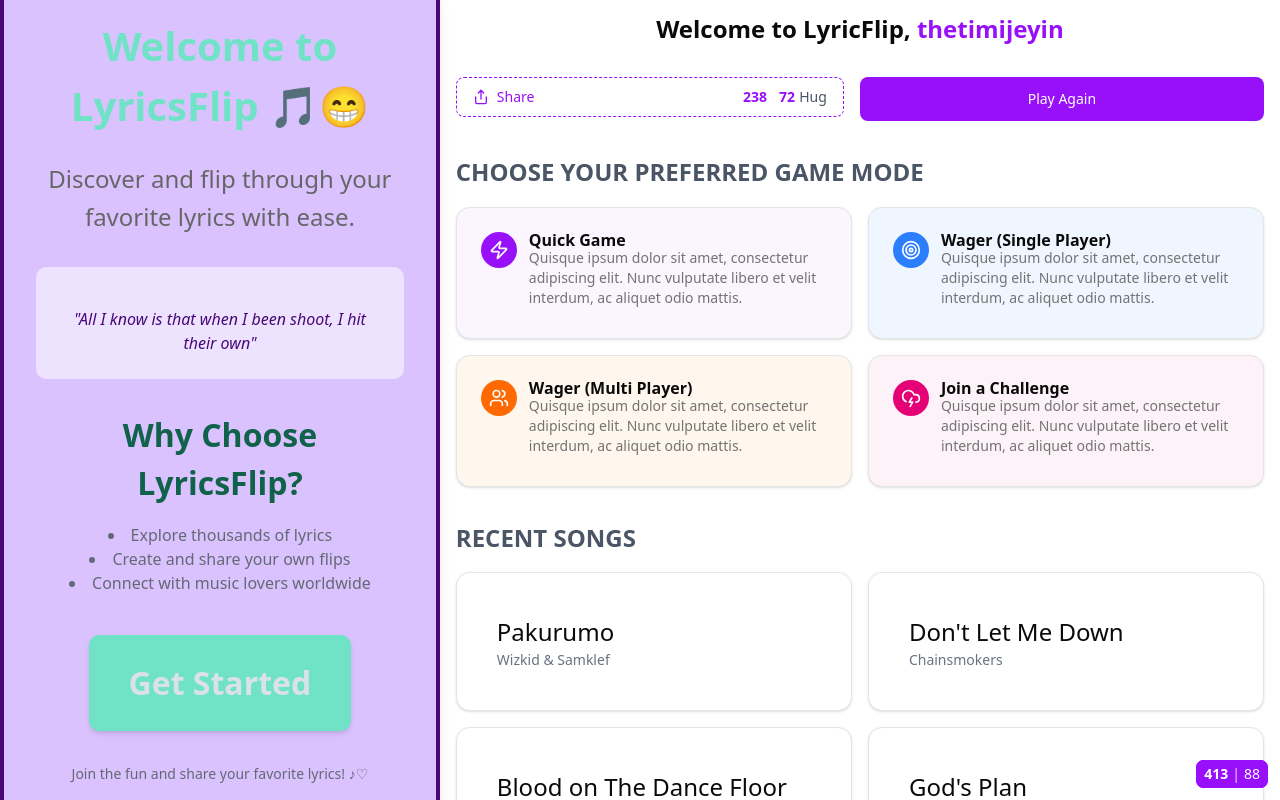
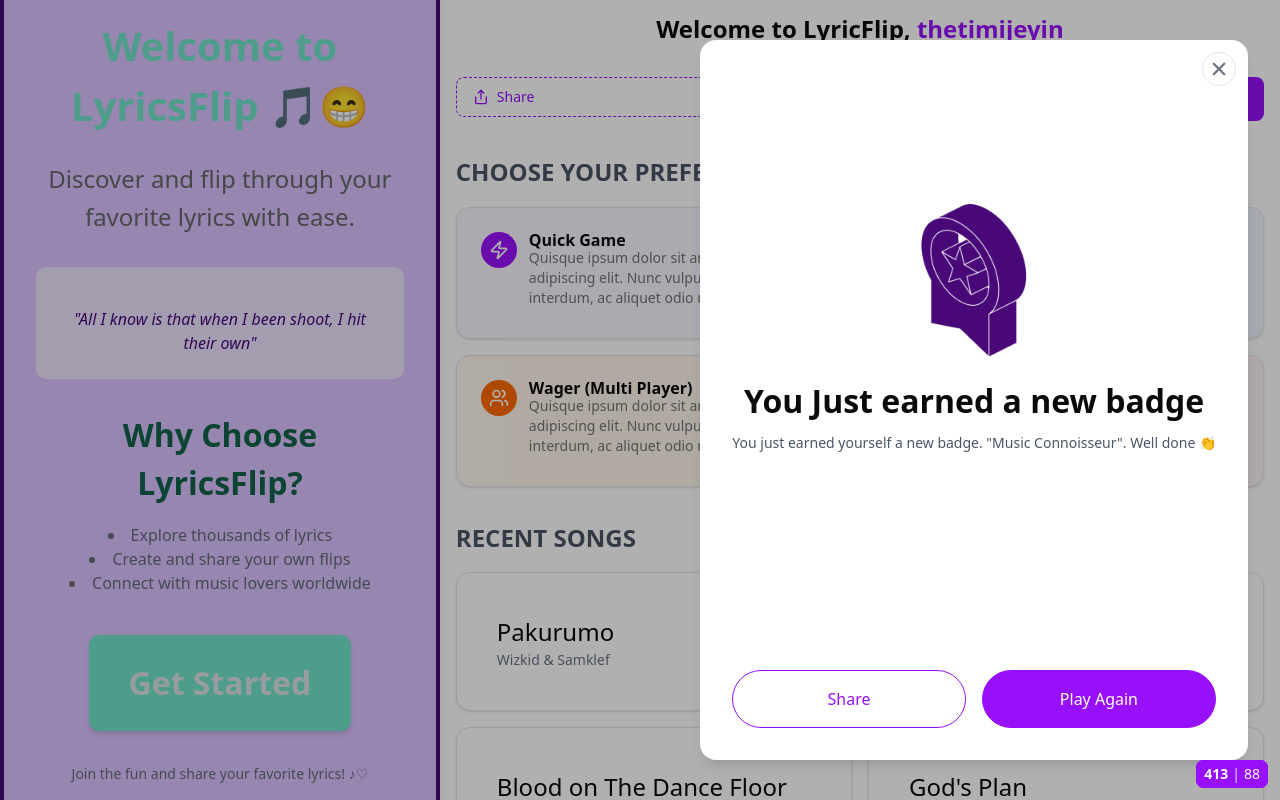
Before and after one commit to songifi/lyricsflip_frontend, a Next.js app: page / in a window 1280 px wide. Shown: the top 800 px of the page. Built offline with nearby package versions, Linux system fonts and the light colour scheme.

Commit message:
feat: add Earned New Badge Modal

```diff
--- a/package.json
+++ b/package.json
@@ -30,6 +30,7 @@
     "eslint-plugin-react": "^7.37.4",
     "eslint-plugin-react-hooks": "^5.2.0",
     "eslint-plugin-typescript": "^0.14.0",
+    "framer-motion": "^12.5.0",
     "immer": "^10.1.1",
     "lucide-react": "^0.483.0",
     "next": "15.2.3",
--- a/src/app/page.tsx
+++ b/src/app/page.tsx
@@ -1,8 +1,11 @@
-import { LyricCard } from "@/components/organisms/LyricCard";
+"use client"
+
+import { LyricCard } from '@/components/organisms/LyricCard';
 import React from 'react';
 import SamplePage from './samplePage';
-import GameResultModal from "@/components/organisms/GameResultModal";
-import GameResultPopup from "@/components/organisms/GameResultPopup";
+import GameResultModal from '@/components/organisms/GameResultModal';
+import GameResultPopup from '@/components/organisms/GameResultPopup';
+import BadgeModal from '@/components/NewBadgeModal/newbadgemodal';
 
 const Home = () => {
   return (
@@ -14,7 +17,7 @@ const Home = () => {
           <h1 className="text-lg3 font-bold text-tealPrimary1">
             Welcome to LyricsFlip 🎵😁
           </h1>
-
+          {/* <BadgeModal onClose={() => {}} /> */}
           {/* Subtitle */}
           <p className="text-lg text-greySecondary1 mt-lg">
             Discover and flip through your favorite lyrics with ease.
@@ -22,7 +25,6 @@ const Home = () => {
 
           {/* Colorful Text Section */}
           <div className="mt-xl p-lg bg-purplePrimary3 rounded-lg">
-
             <p className="text-md text-purplePrimary1 italic mt-md">
               "All I know is that when I been shoot, I hit their own"
             </p>
@@ -51,20 +53,21 @@ const Home = () => {
           </p>
         </div>
         <SamplePage />
-
       </main>
-      <LyricCard lyrics={[
+      <LyricCard
+        lyrics={[
           {
-          text: "First song lyrics here",
-          title: "Song Title",
-          artist: "Artist Name"
+            text: 'First song lyrics here',
+            title: 'Song Title',
+            artist: 'Artist Name',
           },
           {
-          text: "Second song lyrics here",
-          title: "Another Song",
-          artist: "Another Artist"
-        }
-      ]} />
+            text: 'Second song lyrics here',
+            title: 'Another Song',
+            artist: 'Another Artist',
+          },
+        ]}
+      />
     </>
   );
 };
--- a/src/app/samplePage.tsx
+++ b/src/app/samplePage.tsx
@@ -8,10 +8,12 @@ import { useModalStore } from '@/store/modal-store';
 import { useState } from 'react';
 import { Modal } from '@/components/organisms/modal';
 import { Button } from '@/components/atoms/button';
+import BadgeModal from '@/components/NewBadgeModal/newbadgemodal';
 
 export default function SamplePage() {
   const { openModal } = useModalStore();
   const [showSettingsModal, setShowSettingsModal] = useState(false);
+  const [showBadgeModal, setShowBadgeModal] = useState(true);
 
   // Example of using the reusable modal with different content
   const handleOpenSettingsModal = () => {
@@ -20,20 +22,33 @@ export default function SamplePage() {
 
   return (
     <main className="container mx-auto p-4 max-w-5xl mt-20">
+      {showBadgeModal && (
+        <BadgeModal onClose={() => setShowBadgeModal(false)} />
+      )}
       <h1 className="text-2xl font-bold mb-8 text-center">
-        Welcome to LyricFlip, <span className="text-purple-600">thetimijeyin</span>
+        Welcome to LyricFlip,{' '}
+        <span className="text-purple-600">thetimijeyin</span>
       </h1>
-
       {/* Game Actions */}
       <div className="flex flex-col sm:flex-row gap-4 mb-8">
-        <ShareButton shareCount={238} hugCount={72} onShare={() => console.log('Share clicked')} />
-        <Button variant="purple" size="full" onClick={() => console.log('Play Again clicked')}>
+        <ShareButton
+          shareCount={238}
+          hugCount={72}
+          onShare={() => console.log('Share clicked')}
+        />
+        <Button
+          variant="purple"
+          size="full"
+          onClick={() => console.log('Play Again clicked')}
+        >
           Play Again
         </Button>
       </div>
 
       {/* Game Modes */}
-      <h2 className="text-lg font-semibold uppercase mb-4 text-gray-600">Choose your preferred game mode</h2>
+      <h2 className="text-lg font-semibold uppercase mb-4 text-gray-600">
+        Choose your preferred game mode
+      </h2>
       <div className="grid grid-cols-1 sm:grid-cols-2 gap-4 mb-8">
         <GameCard
           type="quick"
@@ -60,10 +75,17 @@ export default function SamplePage() {
       </div>
 
       {/* Song Cards */}
-      <h2 className="text-lg font-semibold uppercase mb-4 text-gray-600">Recent Songs</h2>
+      <h2 className="text-lg font-semibold uppercase mb-4 text-gray-600">
+        Recent Songs
+      </h2>
       <div className="grid grid-cols-1 sm:grid-cols-2 gap-4">
         <SongCard title="Pakurumo" artist="Wizkid & Samklef" />
-        <SongCard title="Don't Let Me Down" artist="Chainsmokers" score={413} maxScore={88} />
+        <SongCard
+          title="Don't Let Me Down"
+          artist="Chainsmokers"
+          score={413}
+          maxScore={88}
+        />
         <SongCard
           title="Blood on The Dance Floor"
           artist="ODUMODU BLVCK, Bloody Civilian & Waje"
@@ -88,18 +110,25 @@ export default function SamplePage() {
           <div className="space-y-2">
             <h3 className="text-sm font-medium">Game Preferences</h3>
             <p className="text-sm text-gray-500">
-              Customize your game settings and preferences here. These settings will apply to all game modes.
+              Customize your game settings and preferences here. These settings
+              will apply to all game modes.
             </p>
           </div>
 
           <div className="space-y-2">
             <h3 className="text-sm font-medium">Notification Settings</h3>
-            <p className="text-sm text-gray-500">Control which notifications you receive and how they are delivered.</p>
+            <p className="text-sm text-gray-500">
+              Control which notifications you receive and how they are
+              delivered.
+            </p>
           </div>
 
           <div className="space-y-2">
             <h3 className="text-sm font-medium">Account Settings</h3>
-            <p className="text-sm text-gray-500">Manage your account details, privacy settings, and linked accounts.</p>
+            <p className="text-sm text-gray-500">
+              Manage your account details, privacy settings, and linked
+              accounts.
+            </p>
           </div>
         </div>
       </Modal>
--- /dev/null
+++ b/src/components/NewBadgeModal/newbadgemodal.tsx
@@ -0,0 +1,58 @@
+'use client';
+import { motion } from 'framer-motion';
+import { IoClose } from 'react-icons/io5';
+
+interface BadgeModalProps {
+  onClose: () => void;
+}
+
+const BadgeModal = ({ onClose }: BadgeModalProps) => {
+  return (
+    <div className="fixed inset-0 flex items-center justify-end px-8 bg-[#0000004f]">
+      <motion.div
+        initial={{ opacity: 0, scale: 0.8 }}
+        animate={{ opacity: 1, scale: 1 }}
+        exit={{ opacity: 0, scale: 0.8 }}
+        className="bg-white rounded-2xl shadow-lg relative px-[2em] py-[2em] justify-between h-[90vh] flex flex-col gap-[4em] m text-center"
+      >
+        {/* Close Button */}
+        <button
+          className="absolute top-3 right-3 text-gray-500 hover:text-black border rounded-full p-1"
+          onClick={onClose}
+        >
+          <IoClose size={24} />
+        </button>
+
+        <div className="flex flex-col items-center justify-center h-[90vh]">
+          {/* Badge Image */}
+          <div className="flex justify-center">
+            <img src="/newbadge.png" alt="Badge" className="w-[10em]" />
+          </div>
+
+          {/* Title */}
+          <h2 className="text-[32px] font-bold mt-4">
+            You Just earned a new badge
+          </h2>
+
+          {/* Description */}
+          <p className="text-gray-600 text-sm mt-2">
+            You just earned yourself a new badge. "Music Connoisseur".
+            Well done 👏
+          </p>
+        </div>
+
+        {/* Buttons */}
+        <div className="flex gap-4 justify-center mt-6">
+          <button className="cursor-pointer border hover:bg-purple-600 hover:text-[#fff] border-purple-600 text-purple-600 px-4 py-4 w-[50%] rounded-full">
+            Share
+          </button>
+          <button className="cursor-pointer hover:bg-white border border-purple-600  hover:text-purple-600 bg-purple-600 text-white px-6 py-4 rounded-full w-[50%]">
+            Play Again
+          </button>
+        </div>
+      </motion.div>
+    </div>
+  );
+};
+
+export default BadgeModal;
--- a/src/components/organisms/modal.tsx
+++ b/src/components/organisms/modal.tsx
@@ -35,7 +35,7 @@ export function Modal({
 
   return (
     <Dialog open={isOpen} onOpenChange={onClose} >
-      <DialogContent className=" sm:max-w-md bg-amber-500 ]">
+      <DialogContent className=" sm:max-w-md  bg-amber-500 ]">
         <DialogHeader>
           <DialogTitle>{title}</DialogTitle>
           {description && <DialogDescription>{description}</DialogDescription>}
```
Also changed, not shown: public/newbadge.png (added), 1 other file (tests, documents, lock files or other folders). Lines whose indentation alone changed are shown as unchanged.
